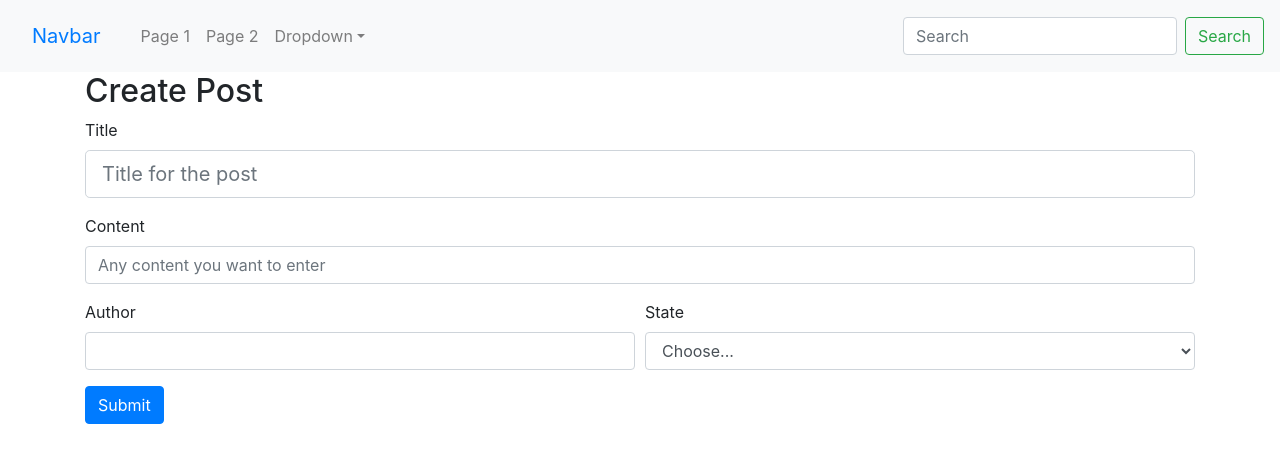
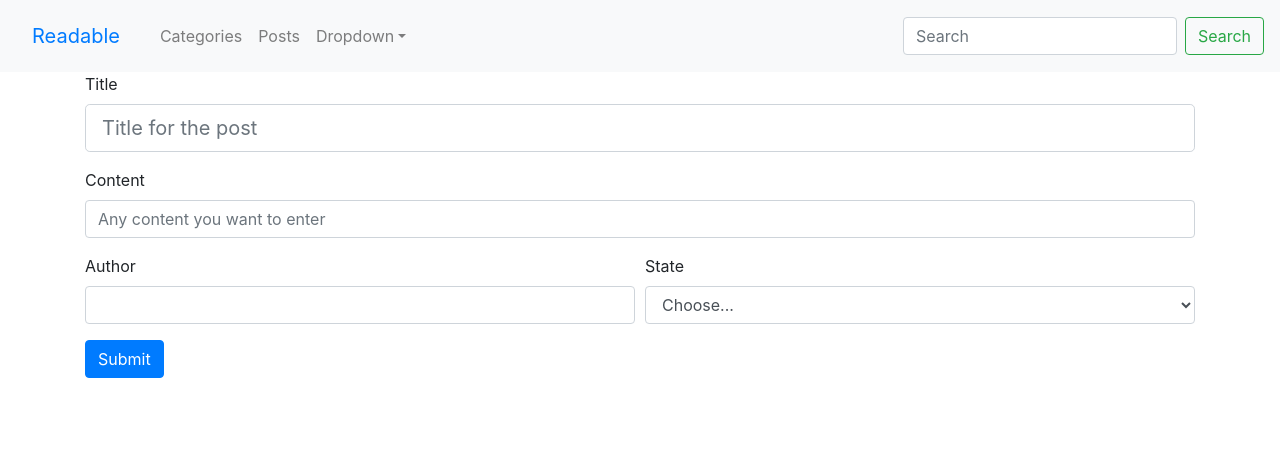
Before and after one commit to yvprashanth/MERN, a React (Create React App) app in the folder frontend/: page /createpost in a window 1280 px wide. Shown: the top 462 px of the page. Built offline with nearby package versions, Linux system fonts and the light colour scheme.

Commit message:
small changes

```diff
--- a/frontend/src/components/CreatePost.jsx
+++ b/frontend/src/components/CreatePost.jsx
@@ -15,7 +15,6 @@ export default class CreatePost extends Component {
         return(
             <div>
                 <Container>
-                    <h2>Create Post</h2>
                     <Form>
                         <Form.Row>
                             <Form.Group as={Col} controlId="formGridEmail">
--- a/frontend/src/components/MyNavbar.jsx
+++ b/frontend/src/components/MyNavbar.jsx
@@ -53,7 +53,7 @@ class MyNavbar extends React.Component {
     return (
       <nav className="navbar navbar-expand-lg navbar-light bg-light">
         <li className="navbar-brand">
-              <Link to="/" name="Home" className="nav-link">Navbar</Link>
+              <Link to="/" name="Home" className="nav-link">Readable</Link>
             </li>
         <button className="navbar-toggler" type="button" data-toggle="collapse" data-target="#navbarSupportedContent" aria-controls="navbarSupportedContent" aria-expanded="false" aria-label="Toggle navigation">
           <span className="navbar-toggler-icon"></span>
@@ -61,10 +61,10 @@ class MyNavbar extends React.Component {
         <div className="collapse navbar-collapse" id="navbarSupportedContent">
           <ul className="navbar-nav mr-auto">
             <li className="nav-item">
-              <Link to="/page1" name="Page1" className="nav-link">Page 1</Link>
+              <Link to="/categories" name="Page1" className="nav-link">Categories</Link>
             </li>
             <li className="nav-item">
-              <Link to="/page2" name="Page2" className="nav-link">Page 2</Link>
+              <Link to="/posts" name="Page2" className="nav-link">Posts</Link>
             </li>
             <NavDropdown name="Dropdown">
               <a className="dropdown-item" href="/">Action</a>
```
